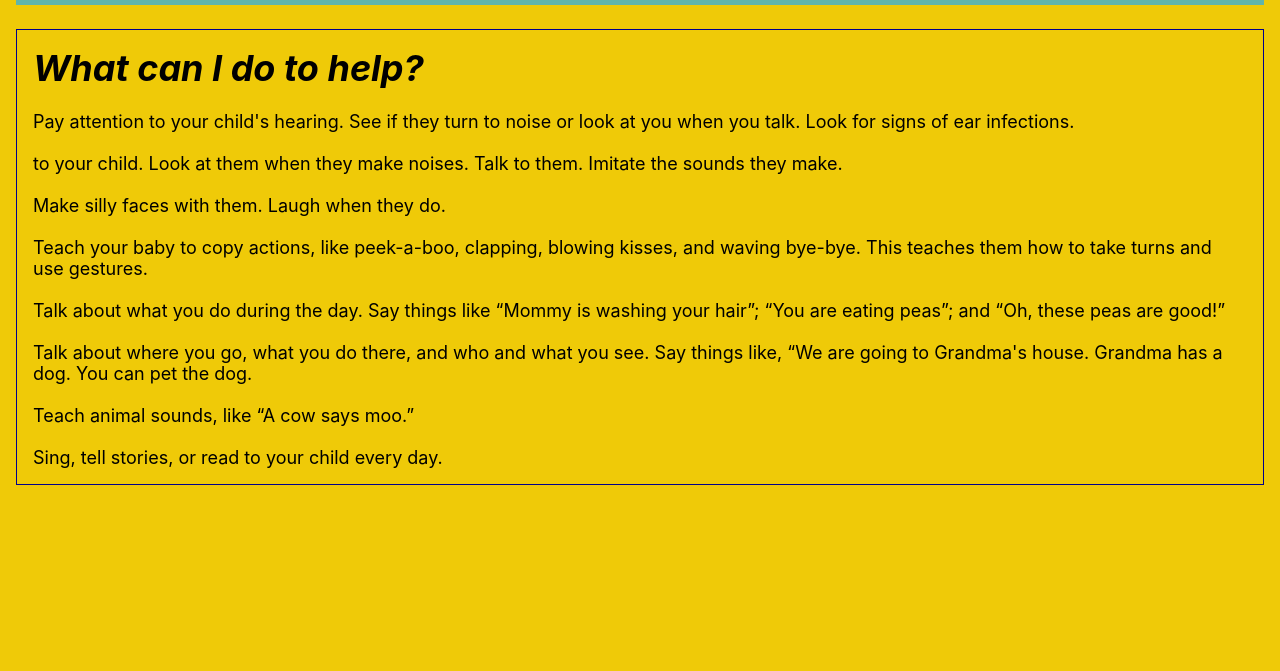
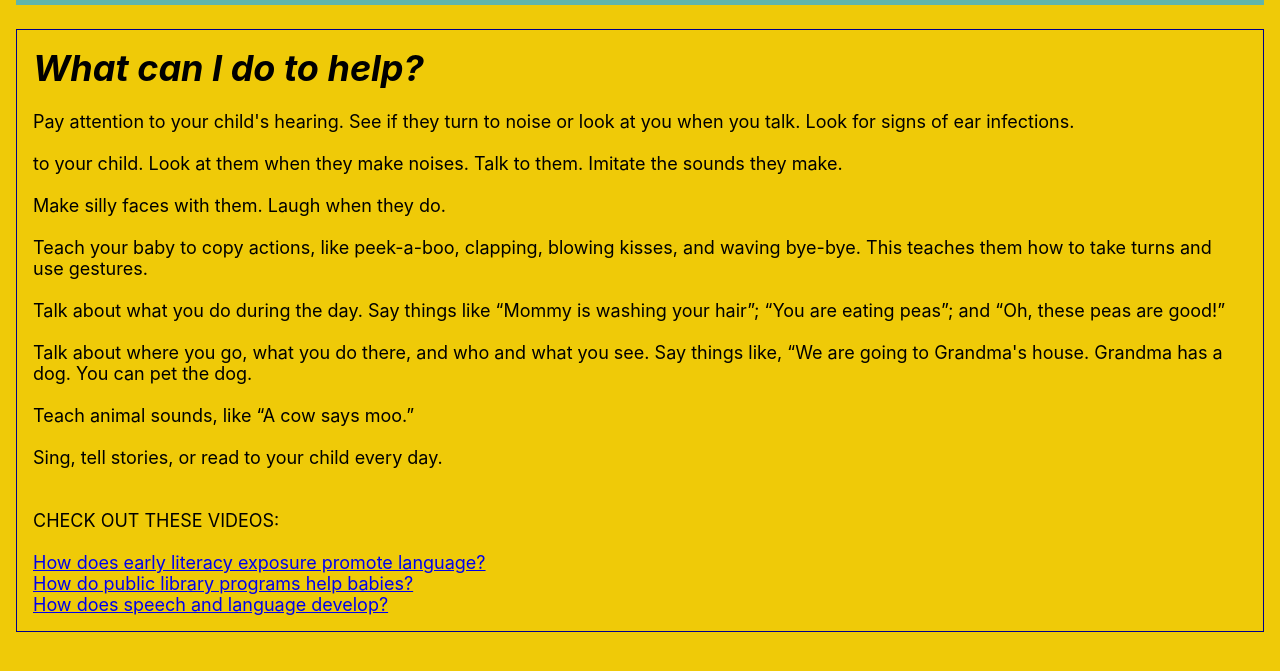
Before and after one commit to INF6420/ss24-JWalsh1464, a plain HTML site: page Help.html in a window 1280 px wide. Shown: the part 119-790 px from the top of the page. Drawn offline with Linux system fonts and the light colour scheme.

Commit message:
Updated norms
Added additional videos, links, and styling.

```diff
--- a/Help.html
+++ b/Help.html
@@ -40,6 +40,18 @@
         <ul>Teach animal sounds, like “A cow says moo.”</ul>
         <br>
         <ul>Sing, tell stories, or read to your child every day.</ul>
+<br>
+<br>
+        <ul>CHECK OUT THESE VIDEOS:</ul>
+
+        <br>
+        <a href="https://www.youtube.com/watch?v=NUyVdW5ow9A">How does early literacy exposure promote language?</a>
+        <br>
+
+        <a href="https://publiclibrariesonline.org/2014/05/babies-in-the-library-creating-a-truly-baby-friendly-early-literacy-play-space/">How do public library programs help babies?</a>
+        <br>
+
+        <a href="https://www.youtube.com/watch?v=5tb5oeqKTf0">How does speech and language develop?</a>
 
     </div>
     </main>
```
Also changed, not shown: 1 other file.
